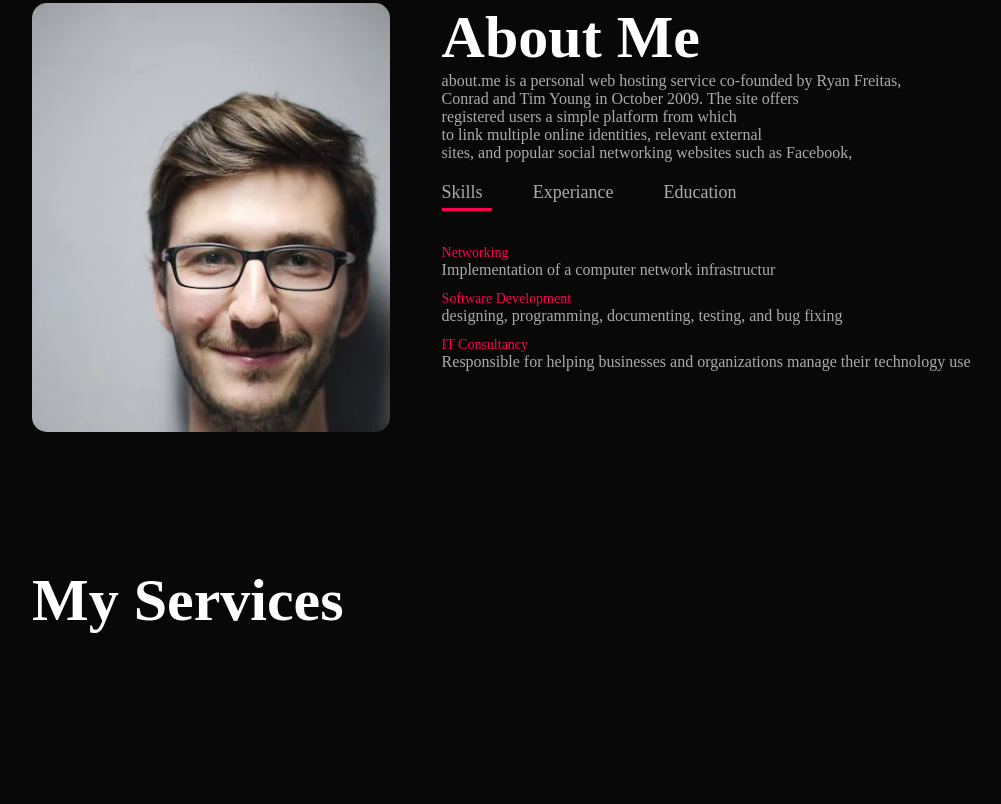
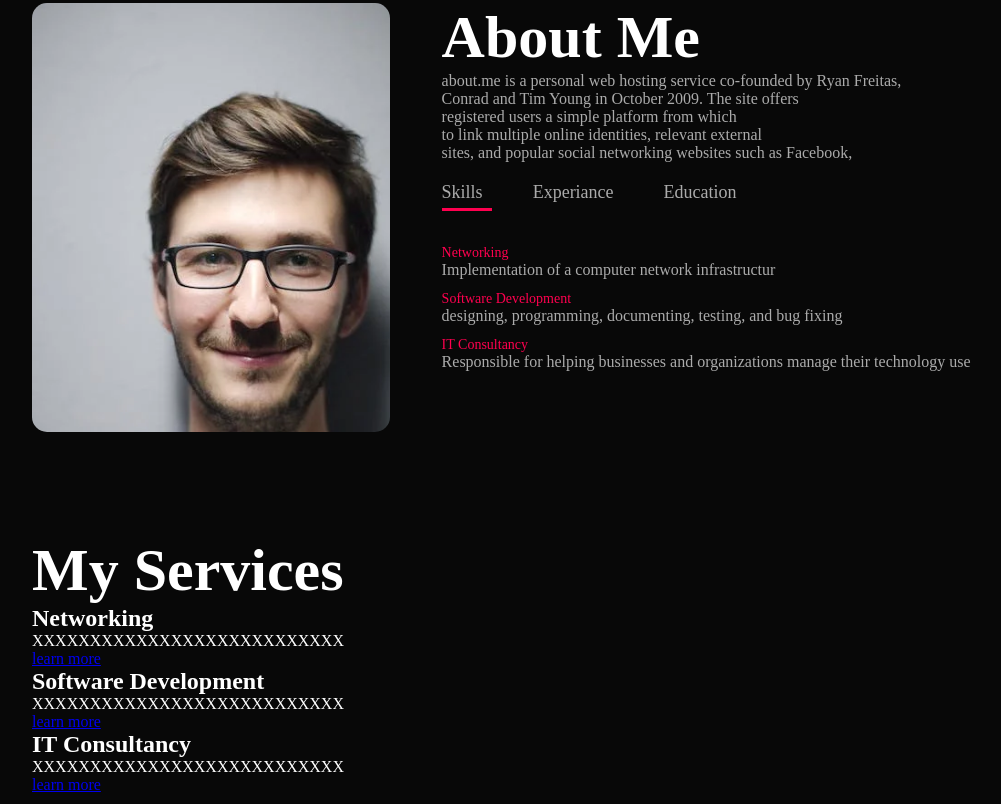
Before and after one commit to sisay37/Personal-Web, a plain HTML site: page index.html in a window 1280 px wide. Shown: the part 887-1691 px from the top of the page, without its empty margins (96-1097 px from the left). Before the commit the page ends 1562 px from the top, so only its background shows below. Drawn offline with Linux system fonts and the light colour scheme.

Commit message:
third commit

```diff
--- a/index.html
+++ b/index.html
@@ -72,6 +72,21 @@
         <div class="container">
             <h1 class="sub-title">My Services</h1>
             <div class="srvisces-list">
+                <div>
+                    <h2>Networking</h2>
+                    <p>XXXXXXXXXXXXXXXXXXXXXXXXXXX</p>
+                    <a href="#">learn more</a>
+                </div>
+                <div>
+                    <h2>Software Development</h2>
+                    <p>XXXXXXXXXXXXXXXXXXXXXXXXXXX</p>
+                    <a href="#">learn more</a>
+                </div>
+                <div>
+                    <h2>IT Consultancy</h2>
+                    <p>XXXXXXXXXXXXXXXXXXXXXXXXXXX</p>
+                    <a href="#">learn more</a>
+                </div>
 
             </div>
         </div>
--- a/style.css
+++ b/style.css
@@ -122,12 +122,17 @@ nav ul li a:hover::after{
     display: block;
 }
 /*-----------Services------*/
-#srvices{
+#services{
     padding: 30px 0;
 }
 .services-list{
     display: grid;
-    grid-template-columns: repeat(auto-fit,minmax(250px 1));
+    grid-template-columns: repeat(auto-fit, minmax(250px 1fr));
     grid-gap: 40px;
     margin-top: 50px;
 }
+.services-list{
+    display: flex;
+    justify-content: space-between;
+    flex-wrap: wrap;
+}
```
